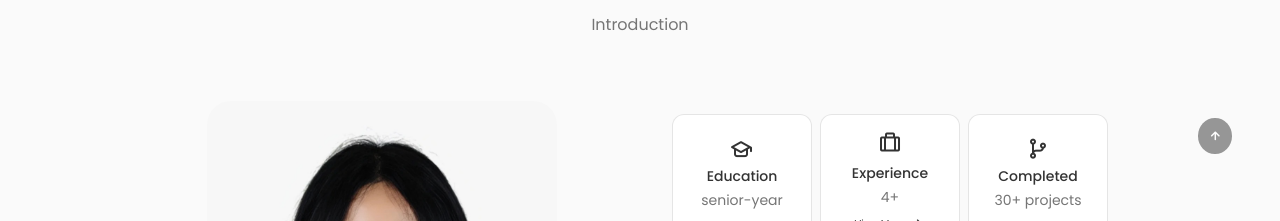
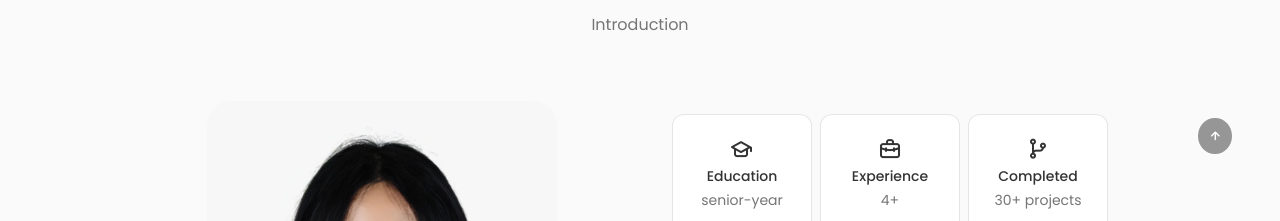
Before and after one commit to ptk18/portfolio-site, a React (Create React App) app: page / in a window 1280 px wide. Shown: the part 806-1027 px from the top of the page. Built offline with nearby package versions, Linux system fonts and the light colour scheme.

Commit message:
fix small inconsistency

```diff
--- a/src/components/about/Info.jsx
+++ b/src/components/about/Info.jsx
@@ -50,7 +50,7 @@ const Info = () => {
             </div>
 
             <div className="about__box">
-                <i class="bx bx-briefcase-alt about__icon"></i>
+                <i class="uil uil-briefcase-alt about__icon"></i>
                 <h3 className="about__title">Experience</h3>
                 <span className="about__subtitle">4+</span>
                 <br />
--- a/src/components/about/services.css
+++ b/src/components/about/services.css
@@ -99,6 +99,7 @@
     row-gap: 0.65rem;
     height: 380px;
     overflow-y: scroll;
+    scrollbar-width: none;
 
 }
 
```
